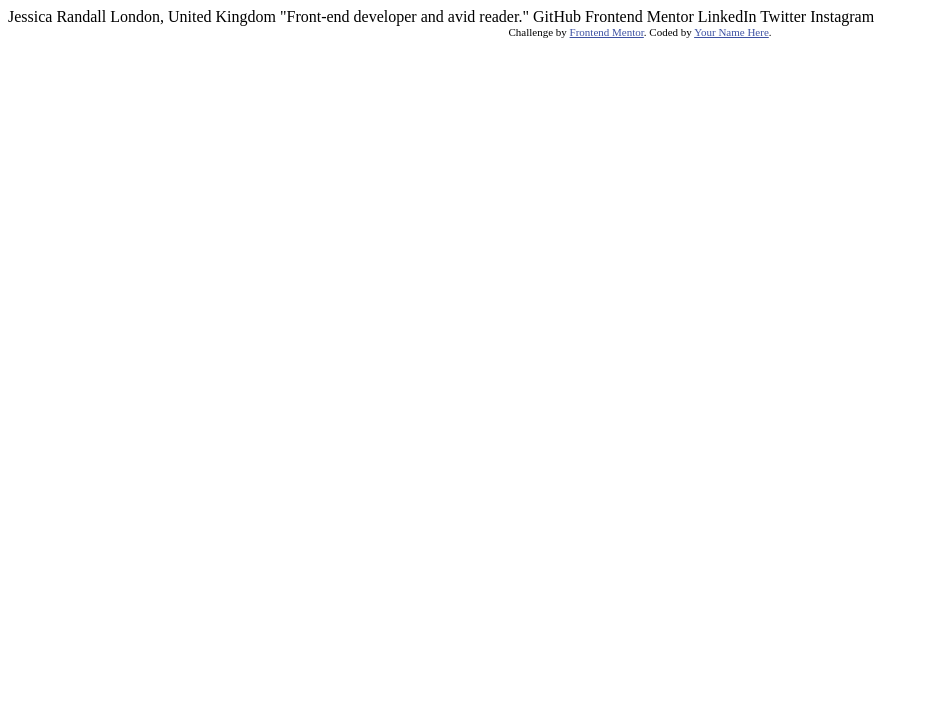
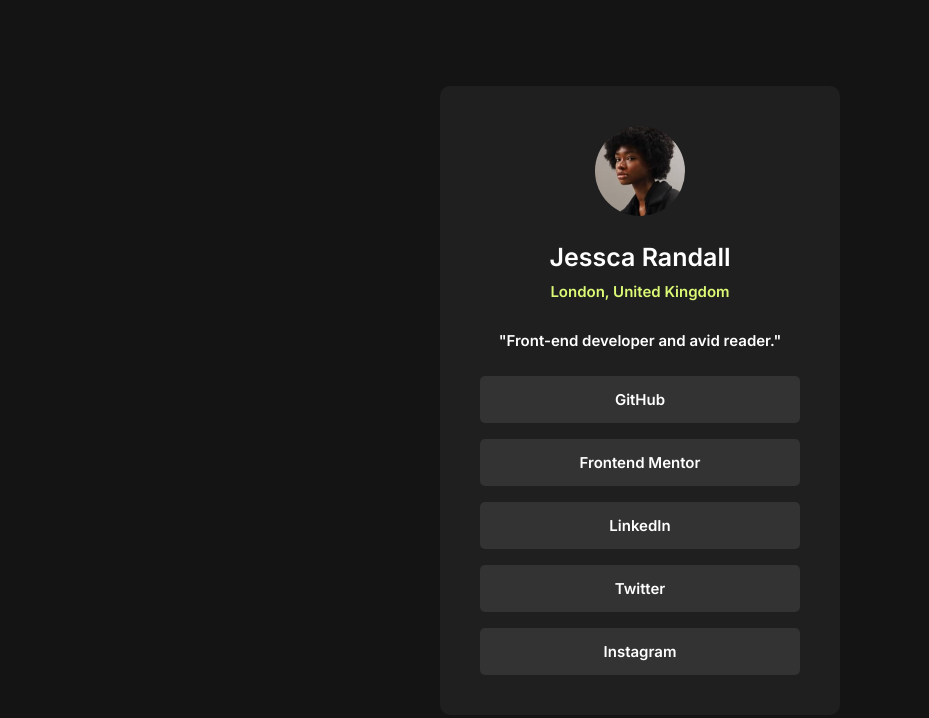
Before and after one commit to vinhle-dev/social-links-profile-main, a plain HTML site: page index.html in a window 1280 px wide. Shown: the whole page, without its empty margins (0-929 px from the left). Drawn offline with Linux system fonts and the light colour scheme.

Commit message:
implement profile

```diff
--- a/index.html
+++ b/index.html
@@ -1,34 +1,125 @@
 <!DOCTYPE html>
 <html lang="en">
-<head>
-  <meta charset="UTF-8">
-  <meta name="viewport" content="width=device-width, initial-scale=1.0"> <!-- displays site properly based on user's device -->
+  <head>
+    <meta charset="UTF-8" />
+    <meta name="viewport" content="width=device-width, initial-scale=1.0" />
+    <!-- displays site properly based on user's device -->
 
-  <link rel="icon" type="image/png" sizes="32x32" href="./assets/images/favicon-32x32.png">
+    <link
+      rel="icon"
+      type="image/png"
+      sizes="32x32"
+      href="./assets/images/favicon-32x32.png"
+    />
 
-  <title>Frontend Mentor | Social links profile</title>
+    <title>Frontend Mentor | Social links profile</title>
+    <link rel="preconnect" href="https://fonts.googleapis.com" />
+    <link rel="preconnect" href="https://fonts.gstatic.com" crossorigin />
+    <link
+      href="https://fonts.googleapis.com/css2?family=Inter:opsz,wght@14..32,600, 700&display=swap"
+      rel="stylesheet"
+    />
 
-  <!-- Feel free to remove these styles or customise in your own stylesheet 👍 -->
-  <style>
-    .attribution { font-size: 11px; text-align: center; }
-    .attribution a { color: hsl(228, 45%, 44%); }
-  </style>
-</head>
-<body>
+    <style>
+      * {
+        box-sizing: border-box;
+        margin: 0;
+        padding: 0;
+      }
 
-  Jessica Randall
-  London, United Kingdom
-  "Front-end developer and avid reader."
+      body {
+        font-size: 15px;
+        font-family: "Inter", sans-serif;
+        font-optical-sizing: auto;
+        font-weight: 400;
+        font-style: normal;
+        background-color: #141414;
+        display: flex;
+        height: 100vh;
+        color: white;
+      }
 
-  GitHub
-  Frontend Mentor
-  LinkedIn
-  Twitter
-  Instagram
+      .card {
+        margin: auto;
+        background-color: #1f1f1f;
+        border-radius: 10px;
+        width: 400px;
+        padding: 40px;
+        display: flex;
+        flex-direction: column;
+        align-items: center;
+        gap: 26px;
+      }
 
-  <div class="attribution">
-    Challenge by <a href="https://www.frontendmentor.io?ref=challenge" target="_blank">Frontend Mentor</a>.
-    Coded by <a href="#">Your Name Here</a>.
-  </div>
-</body>
+      .card__avatar {
+        background-image: url("./assets/images/avatar-jessica.jpeg");
+        background-size: cover;
+        background-position: center;
+        width: 90px;
+        height: 90px;
+        border-radius: 50%;
+      }
+
+      .card__info {
+        text-align: center;
+      }
+
+      .info__name {
+        font-weight: 700;
+        margin-bottom: 10px;
+        font-size: 25px;
+      }
+
+      .info__location {
+        color: #dcfa75;
+        font-weight: 600;
+      }
+
+      .info__description {
+        padding-top: 30px;
+      }
+
+      .card__network {
+        width: 100%;
+        display: flex;
+        flex-direction: column;
+        justify-content: space-evenly;
+      }
+
+      .network__item {
+        background-color: #333333;
+        padding: 14px 30px;
+        border-radius: 5px;
+        text-align: center;
+        cursor: pointer;
+        font-weight: 600;
+      }
+
+      .network__item:hover {
+        background-color: #dcfa75;
+        color: black;
+      }
+
+      .network__item:not(:last-child) {
+        margin-bottom: 16px;
+      }
+    </style>
+  </head>
+  <body>
+    <div class="card">
+      <div class="card__avatar"></div>
+      <div class="card__info">
+        <p class="info__name">Jessca Randall</p>
+        <p class="info__location">London, United Kingdom</p>
+        <p class="info__description">"Front-end developer and avid reader."</p>
+      </div>
+      <div class="card__network">
+        <div class="network__item">GitHub</div>
+        <div class="network__item">Frontend Mentor</div>
+        <div class="network__item">LinkedIn</div>
+        <div class="network__item">Twitter</div>
+        <div class="network__item">Instagram</div>
+      </div>
+    </div>
+  </body>
 </html>
```
